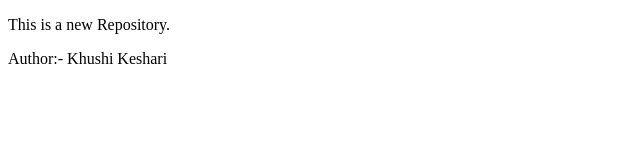
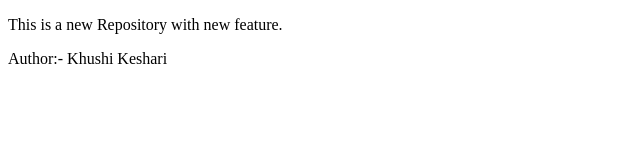
Before and after one commit to Khushi-Keshari/LocalRepo, a plain HTML site: page index.html in a window 1280 px wide. Shown: the whole page, without its empty margins (0-640 px from the left). Drawn offline with Linux system fonts and the light colour scheme.

Commit message:
Add new feature in repo

```diff
--- a/index.html
+++ b/index.html
@@ -6,7 +6,7 @@
     <title>Document</title>
 </head>
 <body>
-    <p>This is a new Repository.</p>
+    <p>This is a new Repository with new feature.</p>
     <p>Author:- Khushi Keshari</p>
 </body>
 </html>
```
